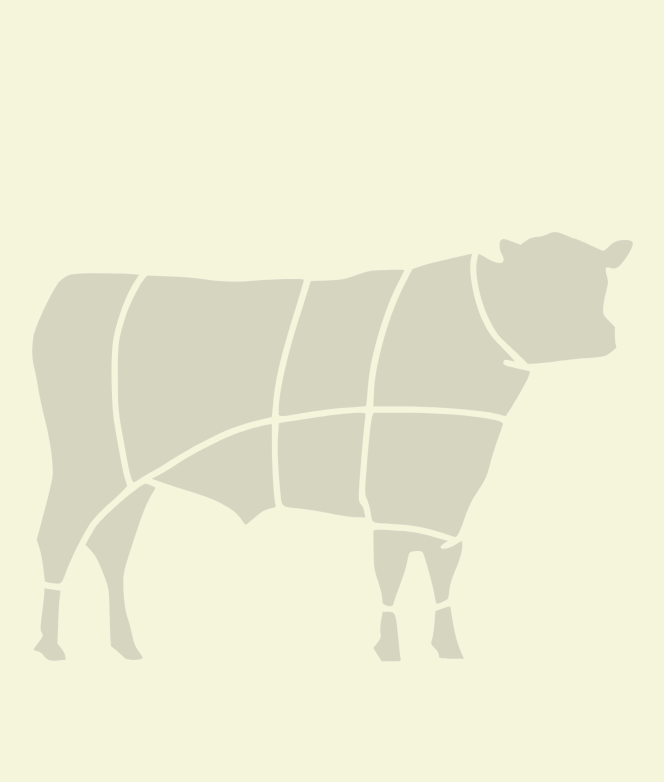
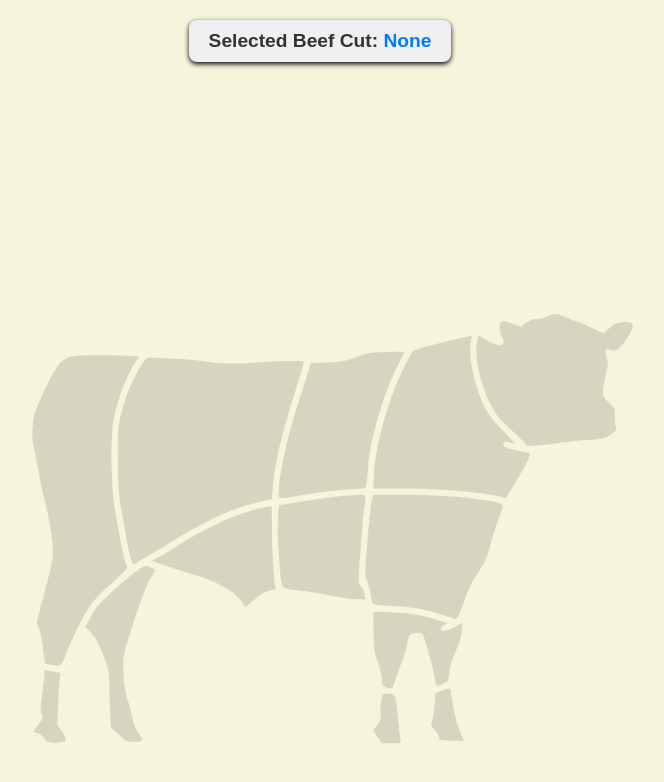
Before and after one commit to balota-natan-utcn/interactive-svg-map, a plain HTML site: page index.html in a window 1280 px wide. Shown: the whole page, without its empty margins (320-984 px from the left). Drawn offline with Linux system fonts and the light colour scheme.

Commit message:
added on page selected part text & highlight on click

```diff
--- a/index.html
+++ b/index.html
@@ -5,6 +5,9 @@
 		<link rel="stylesheet" href="style.css" type="text/css" />
 	</head>
 	<body>
+        <div id="partDisplay">
+            <h3>Selected Beef Cut: <span id="selectedPartName">None</span></h3>
+        </div>
 		<?xml version="1.0" encoding="UTF-8" standalone="no"?>
 		<svg
             version="1.1"
@@ -18,42 +21,42 @@
                 id="defs1" />
             <path
                 class="cow-part"
-                onclick="showPart('chuck')"
+                onclick="showPart('chuck', this)"
                 d="M 783.19933,299.43269 C 761.0247,292.66905 685.78915,286.11341 630.34101,286.11341 h -47.12104 l 1.07617,-22.63861 c 2.18427,-45.94887 23.27197,-120.48254 47.28877,-167.140319 l 12.89277,-25.046965 13.48682,-4.538198 c 7.41776,-2.496009 26.05848,-7.378712 41.42383,-10.850451 15.36535,-3.471738 30.36408,-6.953098 33.33052,-7.736354 5.19606,-1.371968 5.33713,-1.221613 3.85338,4.107036 -5.95049,21.37012 3.75174,72.240321 19.97954,104.755651 7.95777,15.94484 11.83357,20.9952 30.07606,39.19069 11.51762,11.48792 19.3595,20.43951 17.42641,19.89241 -11.90309,-3.36879 -16.06611,-3.45152 -17.25896,-0.34299 -1.93915,5.05336 1.36208,6.71018 21.6133,10.84723 10.47632,2.14017 19.31123,4.1546 19.63314,4.4765 0.32189,0.32191 -0.64074,4.14385 -2.13922,8.4932 -2.76925,8.03782 -34.19711,62.00828 -35.95976,61.753 -0.52984,-0.0767 -3.56437,-0.93289 -6.74341,-1.90255 z"
                 id="path2" />
             <path
                 class="cow-part"
-                onclick="showPart('brisket')"
+                onclick="showPart('brisket', this)"
                 d="m 692.64492,484.1812 c -27.01499,-9.01681 -49.55224,-13.04554 -80.53389,-14.39613 -32.17387,-1.40256 -30.80414,-0.65974 -33.00245,-17.89773 -0.73774,-5.78499 -3.15706,-14.73889 -5.37626,-19.89757 -4.02478,-9.35585 -4.02679,-9.48182 -0.79925,-50.17255 3.95683,-49.88521 6.82722,-75.7303 9.06414,-81.61383 l 1.69437,-4.45653 h 46.82867 c 71.54076,0 155.56911,9.35828 155.56911,17.32581 0,0.71158 -3.52372,11.17192 -7.83051,23.24519 -4.30676,12.07328 -9.82374,29.80633 -12.25991,39.40679 -5.06555,19.96225 -7.27652,24.68199 -21.75198,46.43367 -7.48976,11.25456 -12.68837,22.27744 -18.20323,38.59718 -6.96806,20.62014 -11.68794,29.92564 -14.9122,29.40018 -0.63052,-0.10275 -8.9495,-2.79128 -18.48661,-5.97448 z"
                 id="path3" />
             <path
                 class="cow-part"
-                onclick="showPart('plate')"
+                onclick="showPart('plate', this)"
                 d="m 517.59593,453.5579 c -14.68164,-2.92995 -36.35689,-6.33254 -48.16724,-7.56131 -31.48133,-3.27537 -29.21182,-1.18876 -31.74152,-29.18341 -3.67944,-40.71796 -4.65121,-66.37166 -3.25331,-85.88417 l 1.34723,-18.80529 33.06077,-5.35722 c 57.60377,-9.3342 99.84924,-13.29554 102.10807,-9.57463 0.48246,0.79476 0.11162,6.21358 -0.82409,12.04181 -2.12716,13.2493 -9.45916,104.16677 -9.45916,117.29438 0,7.15814 0.99096,10.64024 3.76302,13.22282 2.06967,1.92819 4.35588,7.21329 5.08048,11.74466 l 1.31745,8.23887 -13.26891,-0.42466 c -7.2979,-0.23356 -25.28115,-2.82189 -39.96279,-5.75185 z"
                 id="path4" />
             <path
                 class="cow-part"
-                onclick="showPart('rib')"
+                onclick="showPart('rib', this)"
                 d="m 435.43185,292.72559 c 0,-25.07686 12.16135,-82.01663 28.57174,-133.7737 4.19986,-13.24599 10.77038,-34.14841 14.60118,-46.44983 l 6.96508,-22.36621 25.55129,-0.974998 c 23.5876,-0.900067 27.10261,-1.543872 45.73684,-8.377119 19.30489,-7.079174 21.38341,-7.431106 47.64089,-8.066486 15.10043,-0.365402 27.45532,-0.222798 27.45532,0.316897 0,0.539696 -5.09931,10.895968 -11.33179,23.013938 -16.52553,32.130978 -34.48767,88.481328 -42.46752,133.227978 -1.13386,6.35808 -2.84884,21.37582 -3.81107,33.37277 -0.96223,11.99694 -2.09356,22.15668 -2.51408,22.5772 -0.42051,0.42052 -14.49203,1.68314 -31.27005,2.80582 -16.77801,1.12268 -45.58477,4.61835 -64.01503,7.76816 -43.78614,7.48323 -41.1128,7.68314 -41.1128,-3.07442 z"
                 id="path5" />
             <path
                 class="cow-part"
-                onclick="showPart('low')"
+                onclick="showPart('low', this)"
                 d="m 206.01466,400.3857 c -3.36477,-8.8411 -6.96355,-26.13967 -14.55405,-69.95843 -6.965,-40.20784 -7.17984,-42.86603 -7.3187,-90.55441 -0.15304,-52.56236 0.81633,-59.91794 12.69565,-96.33448 5.27251,-16.16307 21.00016,-47.653282 27.88937,-55.840646 l 5.36486,-6.375772 30.90084,1.195232 c 16.99547,0.657377 36.53641,2.018072 43.42433,3.023767 39.95892,5.834345 57.56515,6.62597 89.12003,4.007086 31.86515,-2.644635 79.25723,-3.696685 81.15282,-1.8015 0.57516,0.575033 -5.3057,21.383283 -13.06858,46.240553 -22.73767,72.80755 -30.54506,105.78724 -34.63171,146.29002 l -2.22991,22.10071 -24.04589,6.10209 c -13.22525,3.35614 -30.94122,8.8612 -39.36882,12.23346 -24.31103,9.7279 -69.4938,33.301 -92.5717,48.29722 -11.65647,7.57447 -25.52864,15.98067 -30.82703,18.68043 -5.2984,2.69977 -13.10149,7.24553 -17.34021,10.10169 -12.55661,8.46094 -12.37063,8.4279 -14.5913,2.59298 z"
                 id="path6" />
             <path
                 class="cow-part"
-                onclick="showPart('flank')"
+                onclick="showPart('flank', this)"
                 d="M 376.93991,462.35042 C 367.18,446.90198 338.48698,430.98541 300.56358,419.98301 287.31759,416.14006 267.5625,409.8951 256.66337,406.10533 l -19.81658,-6.8905 13.50657,-7.32884 c 7.42862,-4.03086 19.81412,-11.56198 27.52335,-16.73583 17.5602,-11.78507 56.41956,-32.31436 80.59621,-42.57876 16.40998,-6.96698 44.48364,-15.39708 60.58207,-18.19187 l 5.78007,-1.00346 0.0944,36.94427 c 0.0826,32.33773 3.24783,80.95717 5.87113,90.18455 0.67278,2.36644 -0.89437,3.48194 -6.32232,4.50022 -10.19119,1.91188 -16.56631,5.59041 -28.64376,16.5278 -5.79556,5.24849 -11.17846,9.54115 -11.962,9.53926 -0.78354,-0.002 -3.90321,-3.92668 -6.9326,-8.72175 z"
                 id="path7" />
             <path
                 class="cow-part"
-                onclick="showPart('round')"
+                onclick="showPart('round', this)"
                 d="m 77.451485,561.7004 c -3.497731,-0.85271 -6.656036,-1.86763 -7.018452,-2.2554 -0.362416,-0.38776 -1.610439,-9.54779 -2.773385,-20.35561 -1.162946,-10.80784 -3.988708,-25.36001 -6.279472,-32.33815 L 57.21515,494.0637 61.576196,478.23459 C 72.193345,439.69801 80.620358,405.77195 81.821011,396.73161 84.042889,380.0019 79.557663,344.88692 70.500519,308.10312 65.826582,289.12087 60.978293,266.65384 59.726541,258.17641 58.47479,249.69897 55.801446,235.82681 53.785778,227.34937 49.732743,210.30325 49.2505,197.09799 51.989765,178.16914 54.559039,160.41497 85.466674,96.011431 94.756241,89.054843 109.12599,78.293903 110.53345,78.030929 153.75686,78.030929 c 22.15045,0 45.56236,0.552792 52.02648,1.228426 l 11.75294,1.228426 -5.4341,7.92335 C 198.66042,108.01027 185.42156,142.081 177.95426,176.2921 c -5.29839,24.27437 -4.63425,104.41502 1.14962,138.72165 7.13877,42.34313 13.68397,75.82691 16.76254,85.75341 l 2.99257,9.64917 -6.46672,6.79917 c -3.5567,3.73953 -14.91894,14.45908 -25.24942,23.82117 -10.33049,9.36211 -22.15088,22.06589 -26.26755,28.23065 -10.91528,16.34578 -28.55834,51.64358 -36.95419,73.93291 -7.163925,19.01882 -7.428504,19.39948 -13.707518,19.72185 -3.521426,0.18078 -9.264375,-0.36896 -12.762107,-1.22168 z"
                 id="path8" />
             <path
                 class="cow-part"
-                onclick="showPart('shank')"
+                onclick="showPart('shank', this)"
                 d="m 601.60883,596.2504 c -3.48704,-1.40162 -4.33505,-3.25656 -4.33505,-9.48253 0,-4.25703 -2.95437,-16.63987 -6.56527,-27.51742 -6.11293,-18.41474 -6.5955,-21.70216 -7.00411,-47.71436 -0.24137,-15.36535 -0.32154,-29.15227 -0.17815,-30.6376 0.21703,-2.24818 4.97988,-2.47763 28.43031,-1.36959 29.90046,1.41279 45.6961,4.0469 71.80823,11.97483 l 16.16684,4.90843 -6.19306,3.76622 c -3.40619,2.07143 -5.82032,4.82406 -5.36475,6.11695 1.43933,4.08477 12.93486,1.96731 22.87895,-4.21427 5.27185,-3.27717 9.96108,-5.95848 10.42051,-5.95848 0.45943,0 0.83533,3.31067 0.83533,7.35706 0,9.27473 -4.23878,23.63117 -12.57546,42.59222 -4.11084,9.34973 -7.00139,19.63085 -7.85115,27.92505 -1.33968,13.07602 -1.37574,13.14122 -9.24438,16.71472 -4.34471,1.97312 -8.86385,3.60653 -10.04256,3.6298 -1.18278,0.0234 -2.72483,-4.9219 -3.44134,-11.03615 -1.4881,-12.69852 -16.08301,-65.64428 -19.17631,-69.56565 -2.45753,-3.1154 -18.29987,-1.93666 -20.43656,1.52056 -0.75361,1.21937 -2.39136,7.75909 -3.63945,14.53271 -1.24809,6.77363 -6.05185,22.12682 -10.67502,34.11821 -4.62316,11.99139 -9.01614,24.62032 -9.76216,28.06427 -1.44741,6.68189 -5.21585,7.82808 -14.05539,4.27502 z"
                 id="path9" />
             <path
--- a/script.js
+++ b/script.js
@@ -1,4 +1,22 @@
-function showPart(partName)
+let lastClickedSvgPath = null;
+
+function showPart(partName, clickedPathElement)
 {
+  //update displayed part name on the page
+  const selectedPartNameSpan = document.getElementById('selectedPartName');
+  selectedPartNameSpan.textContent = partName.charAt(0).toUpperCase() + partName.slice(1);
+
   console.log(`You chose ${partName}`);
+
+  //remove highlight from previously clicked part, if any
+  if (lastClickedSvgPath)
+  {
+    lastClickedSvgPath.classList.remove('active-cow-part');
+  }
+
+  //add highlight to the newly clicked part
+  clickedPathElement.classList.add('active-cow-part');
+
+  //store the reference to the current clicken part for next time
+  lastClickedSvgPath = clickedPathElement;
 }
--- a/style.css
+++ b/style.css
@@ -6,7 +6,37 @@
 body
 {
     background-color: beige;
+    display: flex;
+    flex-direction: column;
+    align-items: center;
+    min-height: 100vh;
+    padding-top: 20px;
 }
+
+#partDisplay
+{
+    margin-bottom: 20px;
+    font-family: Arial, Helvetica, sans-serif;
+    color: #333;
+    text-align: center;
+    background-color: #f0f0f0;
+    padding: 10px 20px;
+    border-radius: 8px;
+    box-shadow: 0 2px 5px rgba(0, 0, 0, 1);
+}
+
+#partDisplay h3
+{
+    margin: 0;
+    font-size: 1.2em;
+}
+
+#selectedPartName
+{
+    font-weight: bold;
+    color: #007bff;
+}
+
 svg
 {
     width: 100%;
@@ -28,3 +58,16 @@ svg path
     transition: 0.4s;
     stroke-width: 1.67102;
 }
+
+.active-cow-part
+{
+    fill: #dc3545;
+    stroke: #dc3545;
+    stroke-width: 2;
+    transition: fill 0.4s, stroke 0.4s, stroke-width 0.4s;
+}
+
+.active-cow-part:hover
+{
+    fill: #c82333;
+}
```
